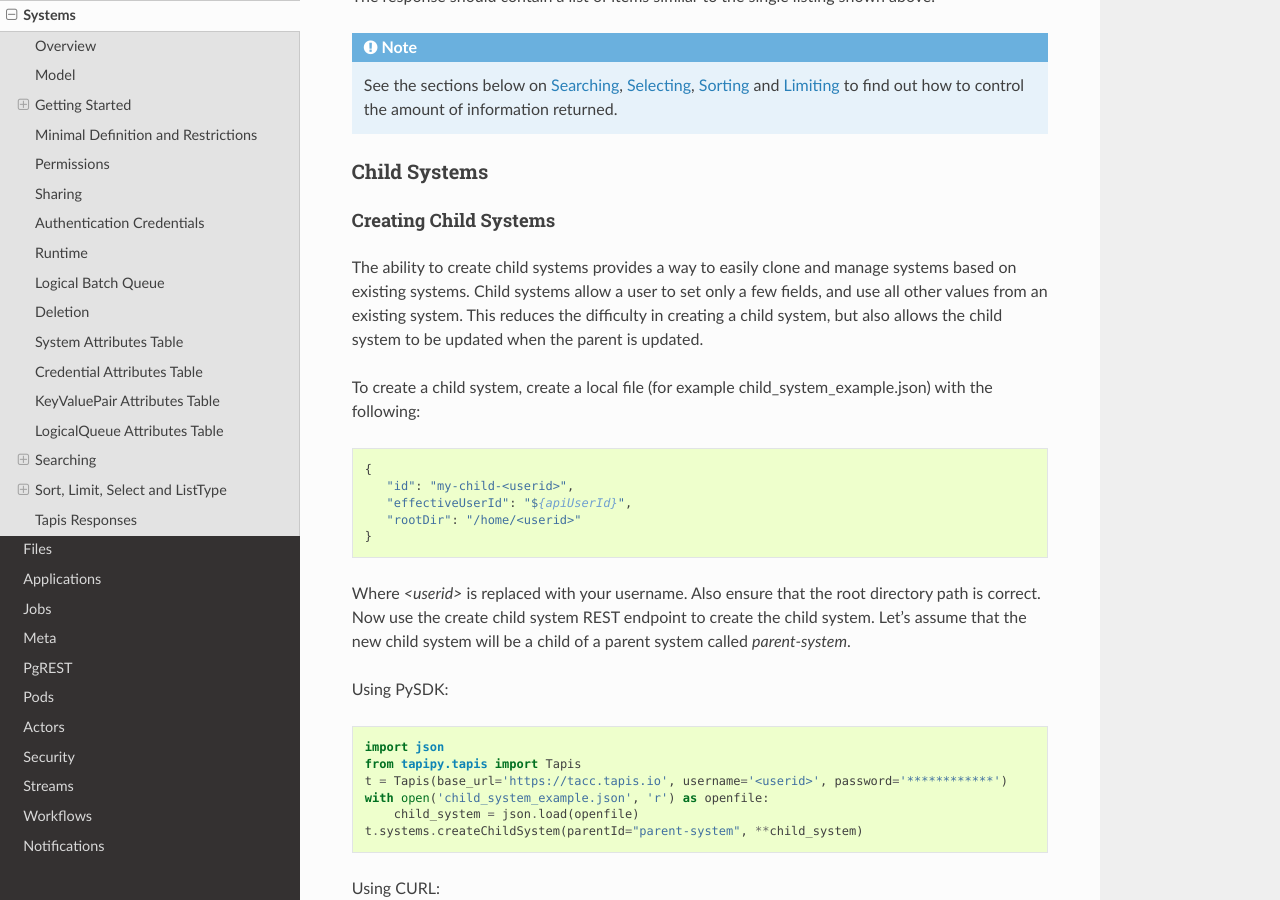
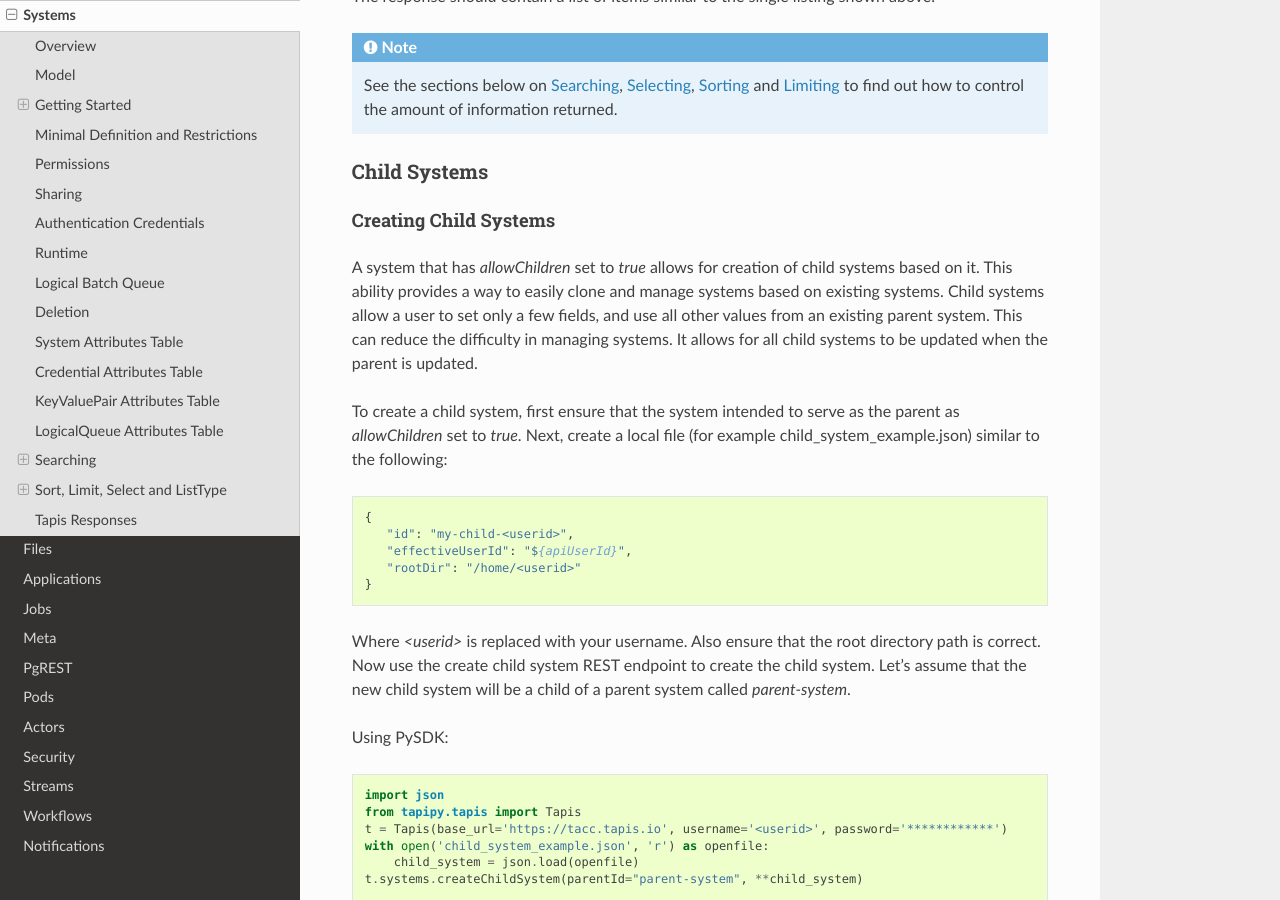
Before and after one commit to tapis-project/documentation, a Sphinx documentation site: the page built from source/technical/systems.rst, in a window 1280 px wide and 900 px high, scrolled down 9308 px. Built offline with Sphinx 7.4.7 and the Read the Docs theme 2.0.0, drawn with Linux system fonts in a browser that asks for light colours.

Commit message:
Systems: Update child systems.

```diff
--- a/source/technical/systems.rst
+++ b/source/technical/systems.rst
@@ -398,11 +398,14 @@ Child Systems
 Creating Child Systems
 ^^^^^^^^^^^^^^^^^^^^^^
 
-The ability to create child systems provides a way to easily clone and manage systems based on existing systems.
-Child systems allow a user to set only a few fields, and use all other values from an existing system. This reduces the
-difficulty in creating a child system, but also allows the child system to be updated when the parent is updated.
+A system that has *allowChildren* set to *true* allows for creation of child systems based on it.
+This ability provides a way to easily clone and manage systems based on existing systems.
+Child systems allow a user to set only a few fields, and use all other values from an existing parent system.
+This can reduce the difficulty in managing systems. It allows for all child systems to be updated when the
+parent is updated.
 
-To create a child system, create a local file (for example child_system_example.json) with the following::
+To create a child system, first ensure that the system intended to serve as the parent as *allowChildren* set to *true*.
+Next, create a local file (for example child_system_example.json) similar to the following::
 
  {
     "id": "my-child-<userid>",
```
